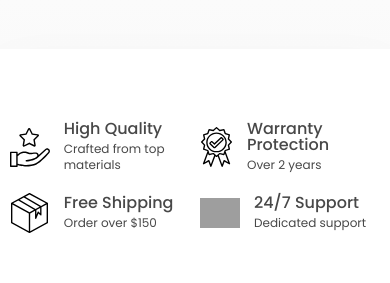
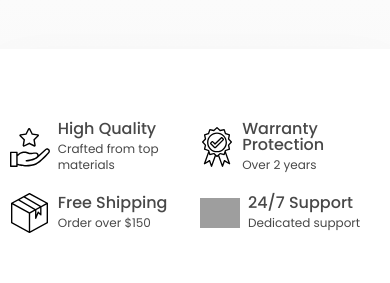
Before and after one commit to akinbo-emmanuel/online-shopping, a Next.js app: page / in a window 390 px wide. Shown: the part 1240-1523 px from the top of the page. Built offline with nearby package versions, Linux system fonts and the light colour scheme; grey boxes are pictures that could not be loaded; a web font is replaced by a local one.

Commit message:
Minor responsiveness fix

```diff
--- a/components/home/Features.tsx
+++ b/components/home/Features.tsx
@@ -30,7 +30,7 @@ const Features = () => {
     <section className="shadow-[0px_20px_52.29px_0px_#4444440A] py-[72px] bg-white">
       <div className="grid grid-cols-2 lg:grid-cols-3 xl:flex xl:flex-wrap items-center justify-between gap-x-2.5 md:gap-x-5 gap-y-5 md:gap-y-10 flex-wrap w-screen max-w-[95vw] 2xl:max-w-[1280px] mx-auto">
         {features.map((feature, index) => (
-          <div key={index} className="flex items-center gap-3.5">
+          <div key={index} className="flex items-center gap-2 md:gap-3.5">
             <Image
               src={feature.icon}
               alt={feature.title}
```
